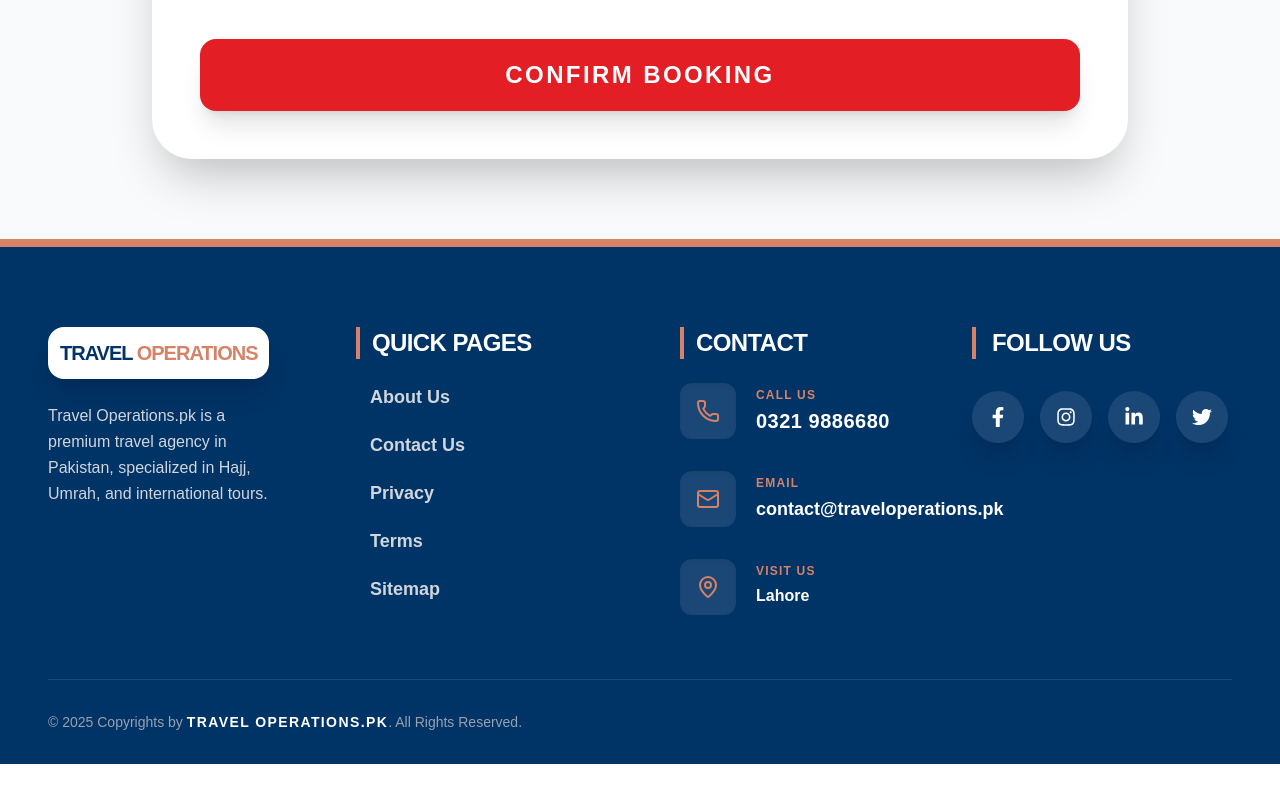
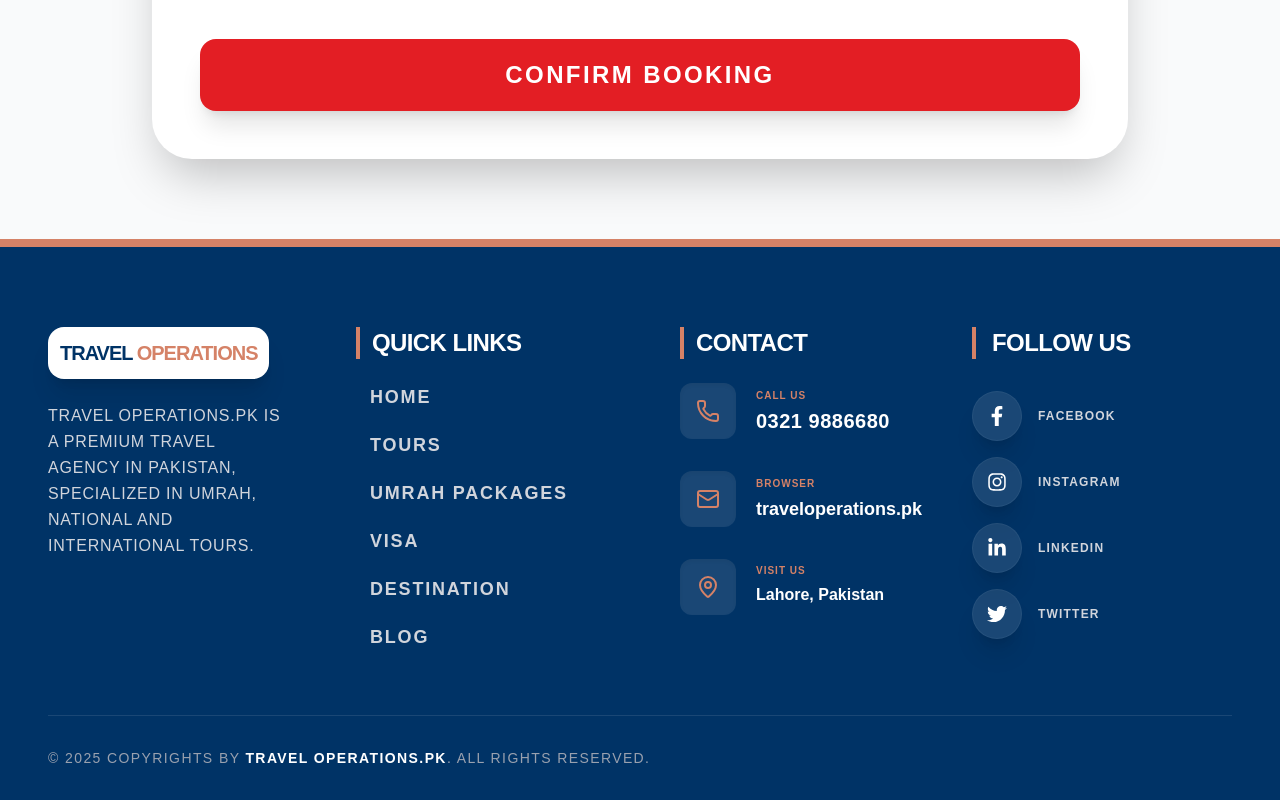
Before and after one commit to usman-codex/Travel, a Next.js app: page /book-now in a window 1280 px wide. Shown: the part 1106-1906 px from the top of the page. Before the commit the page ends 1870 px from the top, so only its background shows below. Built offline with nearby package versions, Linux system fonts and the light colour scheme.

Commit message:
Updated book now page

```diff
--- a/components/Footer.jsx
+++ b/components/Footer.jsx
@@ -12,6 +12,15 @@
     { Icon: FaTwitter, href: "#" },
   ];
 
+  const navLinks = [
+    { name: 'Home', href: '/' },
+    { name: 'Tours', href: '/tours' },
+    { name: 'Umrah Packages', href: '/umrah-packages' },
+    { name: 'Visa', href: '/visa' },
+    { name: 'Destination', href: '/destination' },
+    { name: 'Blog', href: '/blog' },
+  ];
+
   return (
     <footer className="bg-[#003366] text-white pt-12 lg:pt-20 pb-8 border-t-8 border-[#D58267]">
       <div className="container mx-auto px-6 lg:px-12">
@@ -24,21 +33,21 @@
                 TRAVEL<span className="text-[#D58267]"> OPERATIONS</span>
               </h1>
             </div>
-            <p className="text-gray-300 leading-relaxed text-xs lg:text-base font-medium lg:pr-6">
-              Travel Operations.pk is a premium travel agency in Pakistan, specialized in Hajj, Umrah, and international tours.
+            <p className="text-gray-300 leading-relaxed text-xs lg:text-base font-medium lg:pr-6 uppercase tracking-wider">
+              Travel Operations.pk is a premium travel agency in Pakistan, specialized in Umrah, National and International tours.
             </p>
           </div>
 
           <div className="col-span-1">
             <h3 className="text-sm lg:text-2xl font-black mb-6 border-l-4 border-[#D58267] pl-3 uppercase tracking-tight text-[#D58267] lg:text-white">
-              Quick Pages
+              Quick Links
             </h3>
             <ul className="space-y-3 lg:space-y-5">
-              {['About Us', 'Contact Us', 'Privacy', 'Terms', 'Sitemap'].map((item) => (
-                <li key={item}>
-                  <Link href="#" className="text-gray-300 hover:text-[#D58267] transition-all flex items-center gap-2 font-bold text-xs lg:text-lg group">
+              {navLinks.map((item) => (
+                <li key={item.name}>
+                  <Link href={item.href} className="text-gray-300 hover:text-[#D58267] transition-all flex items-center gap-2 font-bold text-xs lg:text-lg group uppercase tracking-widest">
                     <div className="w-1.5 h-1.5 bg-[#D58267] rounded-full opacity-0 group-hover:opacity-100 transition-all hidden lg:block"></div>
-                    {item}
+                    {item.name}
                   </Link>
                 </li>
               ))}
@@ -56,7 +65,7 @@
                   <Phone size={24} className="hidden lg:block" />
                 </div>
                 <div className="flex flex-col">
-                  <span className="hidden lg:block text-xs text-[#D58267] font-black uppercase tracking-widest mb-1">Call Us</span>
+                  <span className="hidden lg:block text-[10px] text-[#D58267] font-black uppercase tracking-widest mb-1">Call Us</span>
                   <span className="text-[10px] lg:text-xl font-bold tracking-wide">0321 9886680</span>
                 </div>
               </div>
@@ -67,23 +76,20 @@
                   <Mail size={24} className="hidden lg:block" />
                 </div>
                 <div className="flex flex-col">
-                  <span className="hidden lg:block text-xs text-[#D58267] font-black uppercase tracking-widest mb-1">Email</span>
-                  <span className="text-[9px] lg:text-lg font-bold break-all lg:break-normal">contact@traveloperations.pk</span>
+                  <span className="hidden lg:block text-[10px] text-[#D58267] font-black uppercase tracking-widest mb-1">Browser</span>
+                  <span className="text-[9px] lg:text-lg font-bold break-all lg:break-normal">traveloperations.pk</span>
                 </div>
-
               </div>
 
               <div className="flex items-start gap-3 lg:gap-5">
                 <div className="bg-white/10 p-2 lg:p-4 rounded-xl text-[#D58267] shadow-inner shrink-0">
-
                   <MapPin size={14} className="lg:hidden" />
-
                   <MapPin size={24} className="hidden lg:block" />
                 </div>
                 <div className="flex flex-col pt-1">
-                  <span className="hidden lg:block text-xs text-[#D58267] font-black uppercase tracking-widest mb-1">Visit Us</span>
+                  <span className="hidden lg:block text-[10px] text-[#D58267] font-black uppercase tracking-widest mb-1">Visit Us</span>
                   <span className="text-[10px] lg:text-base font-bold leading-relaxed lg:max-w-[280px]">
-                    Lahore
+                    Lahore, Pakistan
                   </span>
                 </div>
               </div>
@@ -94,14 +100,19 @@
             <h3 className="text-2xl font-black mb-8 border-l-4 border-[#D58267] pl-4 uppercase tracking-tight">
               Follow Us
             </h3>
-            <div className="flex items-center gap-4">
+            <div className="flex flex-col gap-4">
               {socialLinks.map(({ Icon, href }, i) => (
                 <Link
                   key={i}
                   href={href}
-                  className="bg-white/10 p-4 rounded-full text-white hover:bg-[#D58267] transition-all duration-300 shadow-xl"
+                  className="flex items-center gap-4 group w-fit"
                 >
-                  <Icon size={20} />
+                  <div className="bg-white/10 p-3.5 rounded-full text-white group-hover:bg-[#D58267] group-hover:-translate-y-1 transition-all duration-300 shadow-xl border border-white/5">
+                    <Icon size={20} />
+                  </div>
+                  <span className="text-gray-300 font-bold group-hover:text-[#D58267] transition-colors uppercase text-xs tracking-widest">
+                    {i === 0 ? 'Facebook' : i === 1 ? 'Instagram' : i === 2 ? 'LinkedIn' : 'Twitter'}
+                  </span>
                 </Link>
               ))}
             </div>
@@ -110,8 +121,8 @@
         </div>
 
         <div className="border-t border-white/10 pt-8 flex flex-col md:flex-row justify-between items-center gap-6">
-          <p className="text-gray-400 text-[10px] lg:text-sm font-medium text-center md:text-left">
-            © 2025 Copyrights by <span className="text-white font-black uppercase tracking-widest">Travel Operations.pk</span>. All Rights Reserved.
+          <p className="text-gray-400 text-[10px] lg:text-sm font-medium text-center md:text-left uppercase tracking-widest">
+            © 2025 Copyrights by <span className="text-white font-black">Travel Operations.pk</span>. All Rights Reserved.
           </p>
 
           <div className="flex lg:hidden items-center gap-4">
--- a/components/Hero.jsx
+++ b/components/Hero.jsx
@@ -14,7 +14,7 @@
   {
     id: 2,
     image: "/images/hajj.jpg",
-    title: "Hajj Packages 2025",
+    title: "Umrah Packages 2025",
     desc: "In 2025, go on the journey of a lifetime with Travel Operations, your dependable travel companion for a really remarkable Haj.",
     btnText: "Let's Get Started",
     titleColor: "text-white"
```
